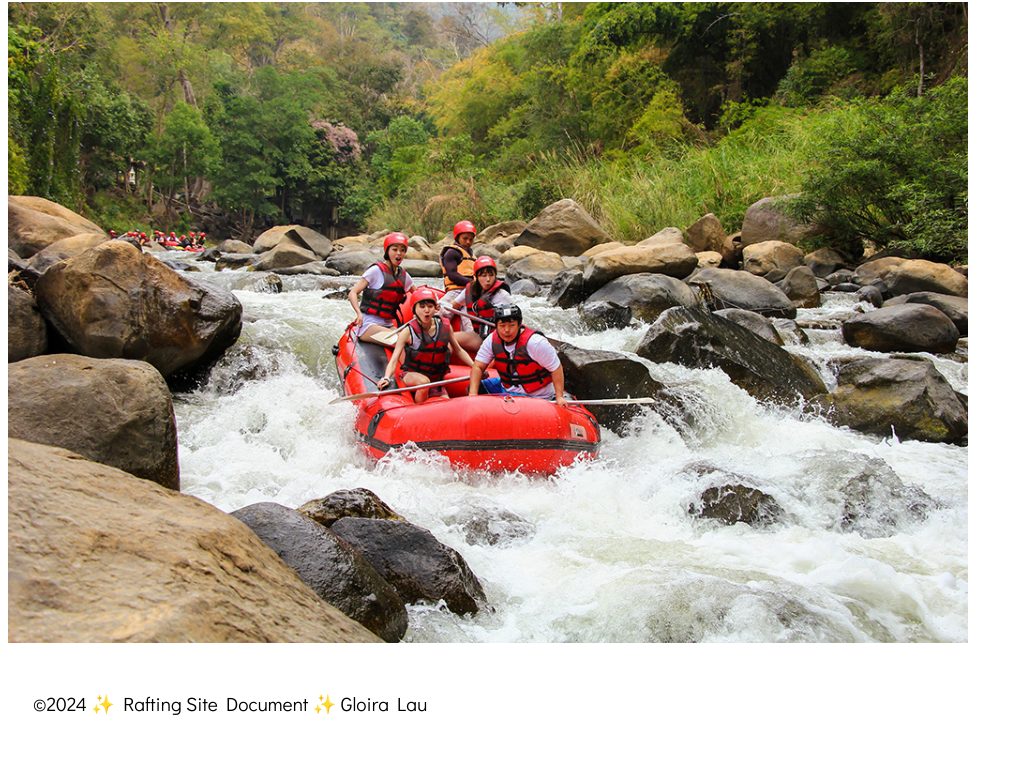
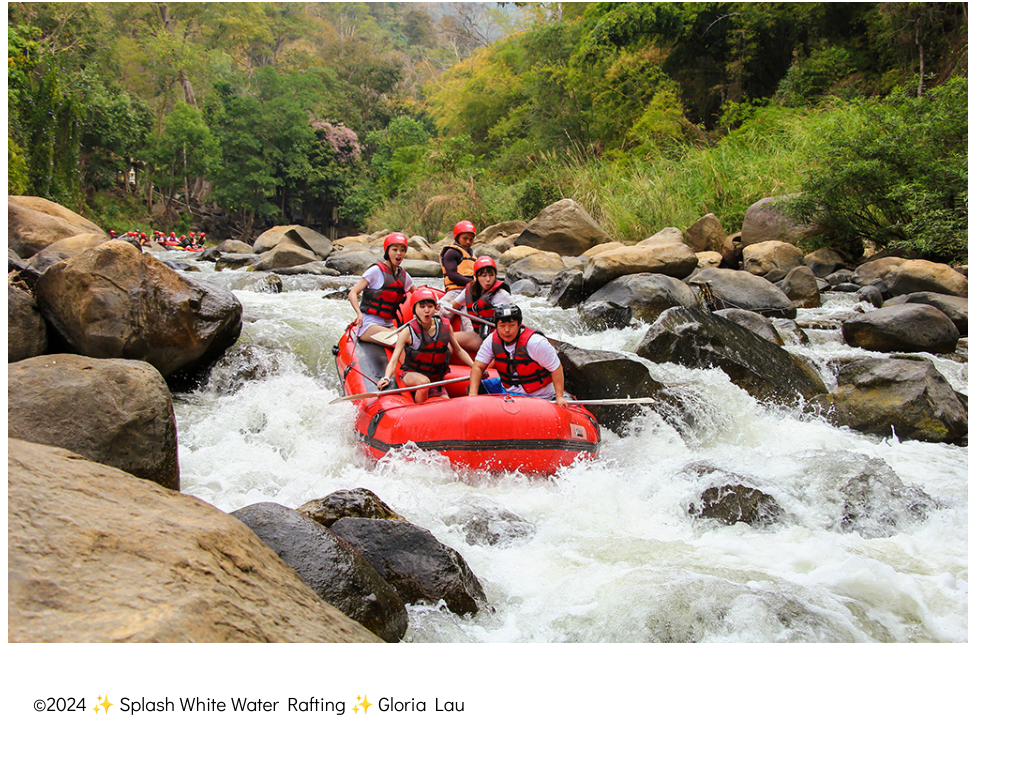
Before and after one commit to ldswaiwai/wdd130, a plain HTML site: page wwr/about.html in a window 1280 px wide. Shown: the part 2822-3579 px from the top of the page, without its empty margins (0-1023 px from the left). Drawn offline with nearby package versions, Linux system fonts and the light colour scheme.

Commit message:
about updated

```diff
--- a/wwr/about.html
+++ b/wwr/about.html
@@ -41,7 +41,7 @@
         </section>
     </main>
     <footer>
-        <p>©2024 ✨ Rafting Site Document ✨ Gloira Lau</p>
+        <p>©2024 ✨ Splash White Water Rafting ✨ Gloria Lau</p>
         <nav>
             <a href="https://facebook.com">
                 <img src="images/facebook.png" alt="Facebook">
```
Also changed, not shown: 2 other files.
